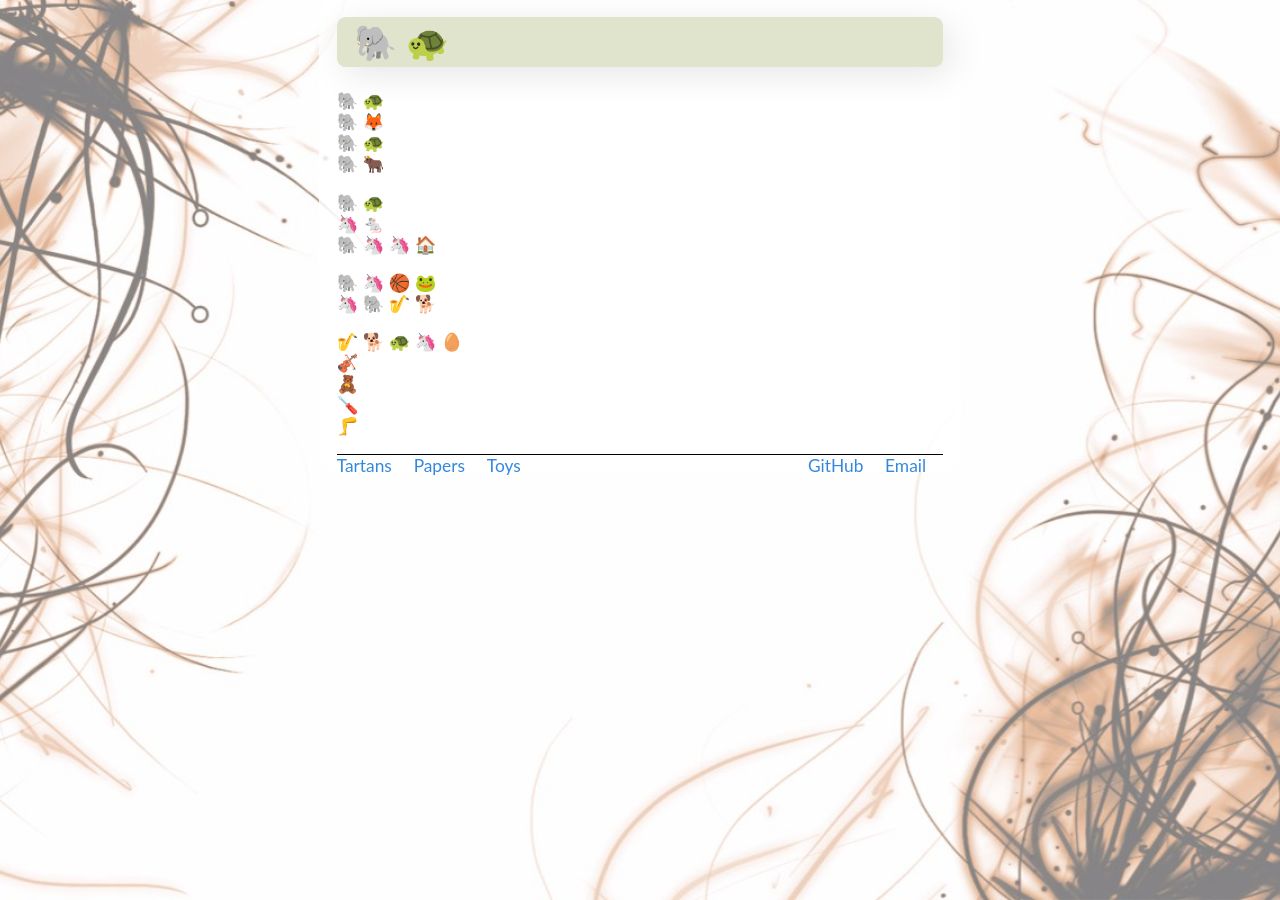
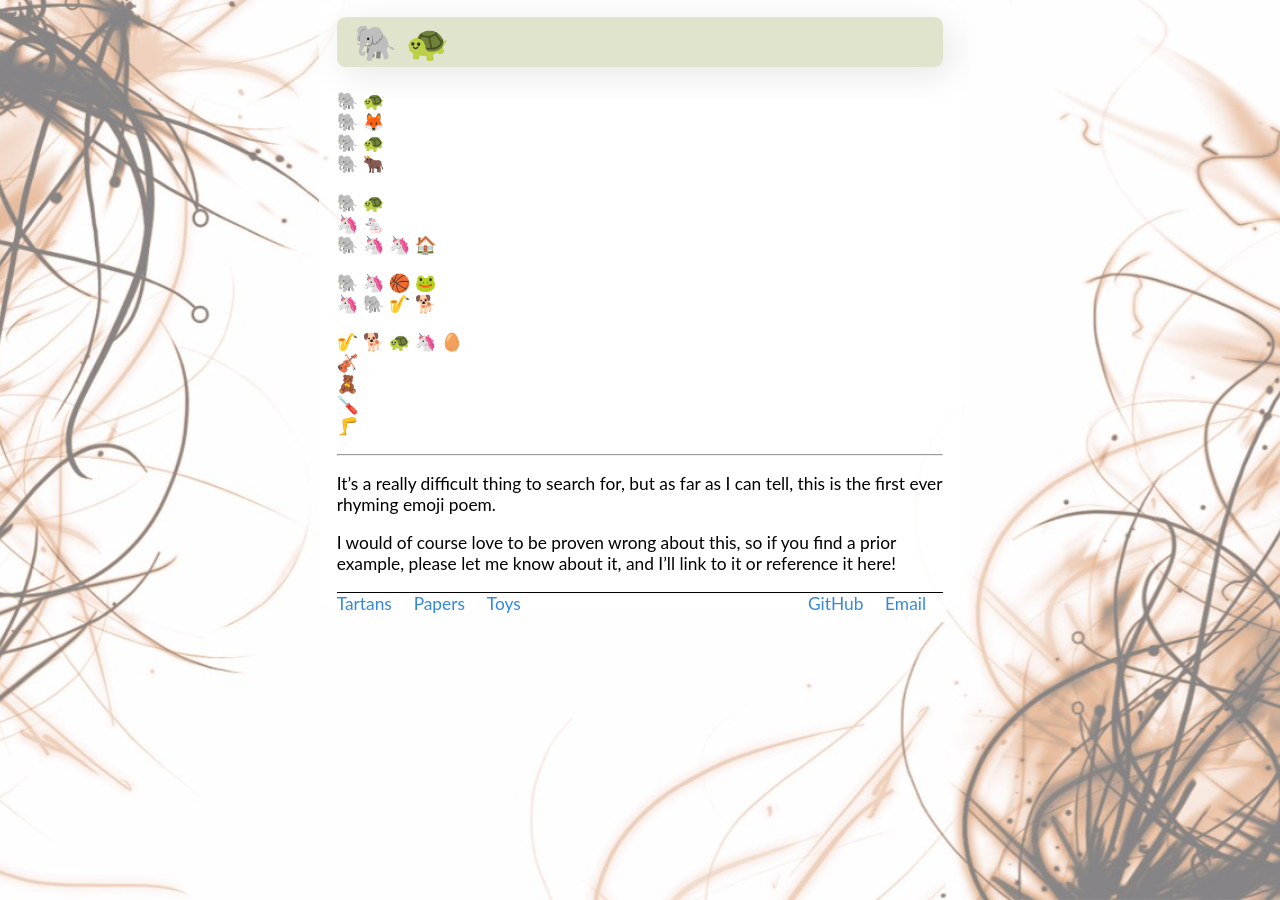
Before and after one commit to nealey/homepage, a Jekyll site: the page built from poems/🐘🐢.md, in a window 1280 px wide. Built offline with Jekyll 4.4.1, drawn with Linux system fonts in a browser that asks for light colours.

Commit message:
Solicit prior art on emoji poem

```diff
--- a/poems/🐘🐢.md
+++ b/poems/🐘🐢.md
@@ -19,3 +19,14 @@ title: 🐘 🐢
 🧸
 🪛
 🦵
+
+----
+
+It's a really difficult thing to search for,
+but as far as I can tell,
+this is the first ever rhyming emoji poem.
+
+I would of course love to be proven wrong about this,
+so if you find a prior example,
+please let me know about it,
+and I'll link to it or reference it here!
```
Also changed, not shown: poems/index.md (+1 -1 lines).
